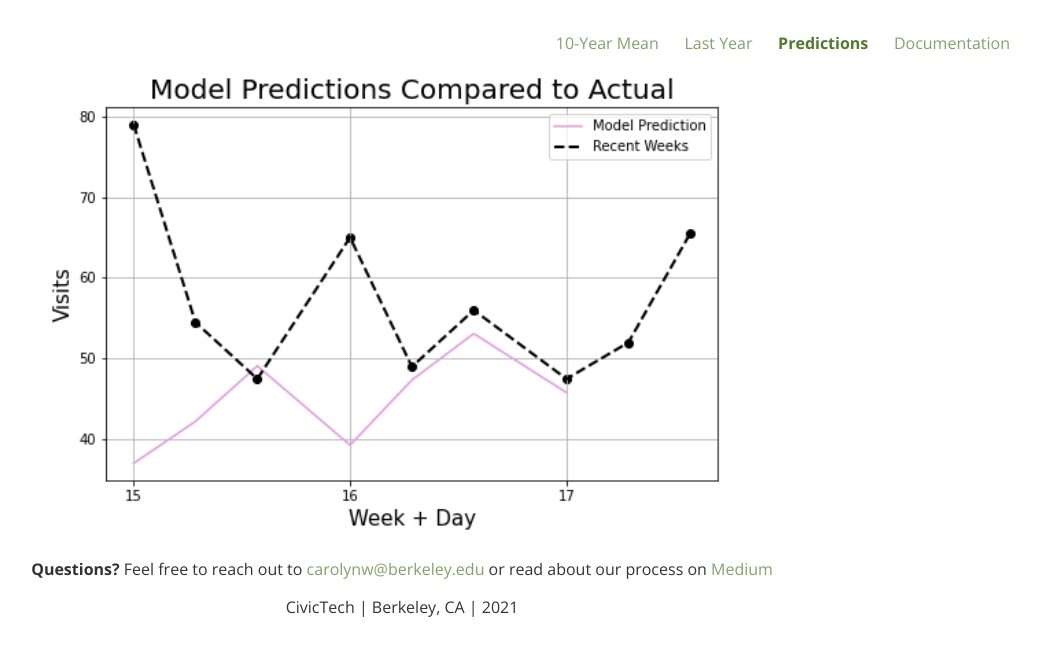
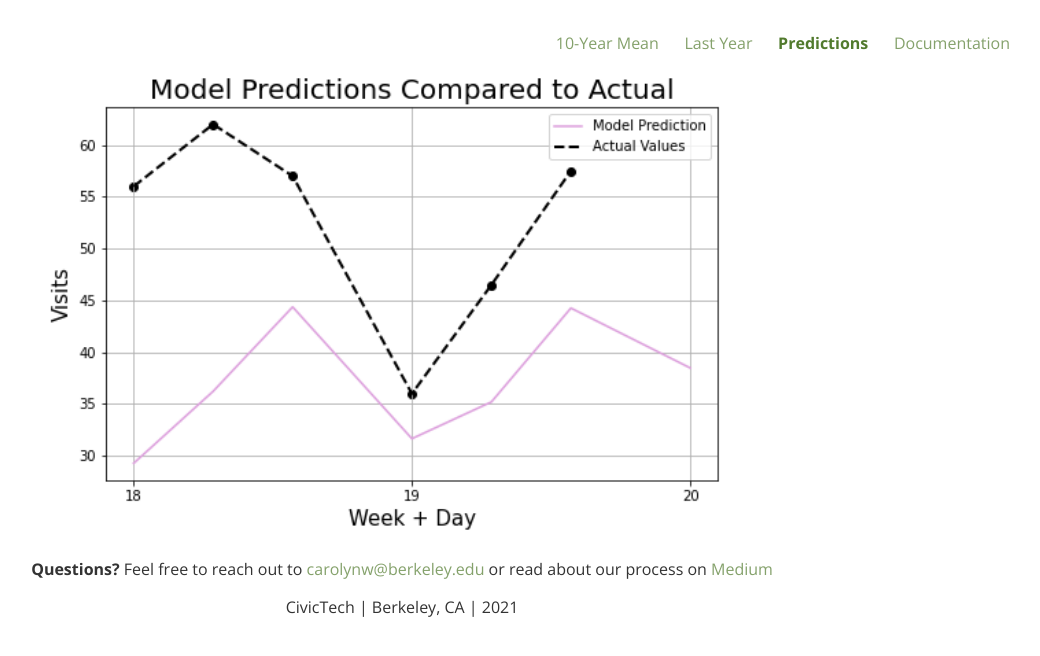
Before and after one commit to civictech-bfp/civictech-bfp.github.io, a plain HTML site: page predictions.html in a window 1280 px wide. Shown: the whole page, without its empty margins (238-1278 px from the left). Drawn offline with nearby package versions, Linux system fonts and the light colour scheme.

Commit message:
Replacing temp png with real file

```diff
--- a/predictions.html
+++ b/predictions.html
@@ -22,7 +22,7 @@
         </nav>
 
         <!-- Graph -->
-        <img width="65%" src="model-predictions-temp.png">
+        <img width="65%" src="model-predictions.png">
 
         <!-- Contact -->
         <footer>
```
